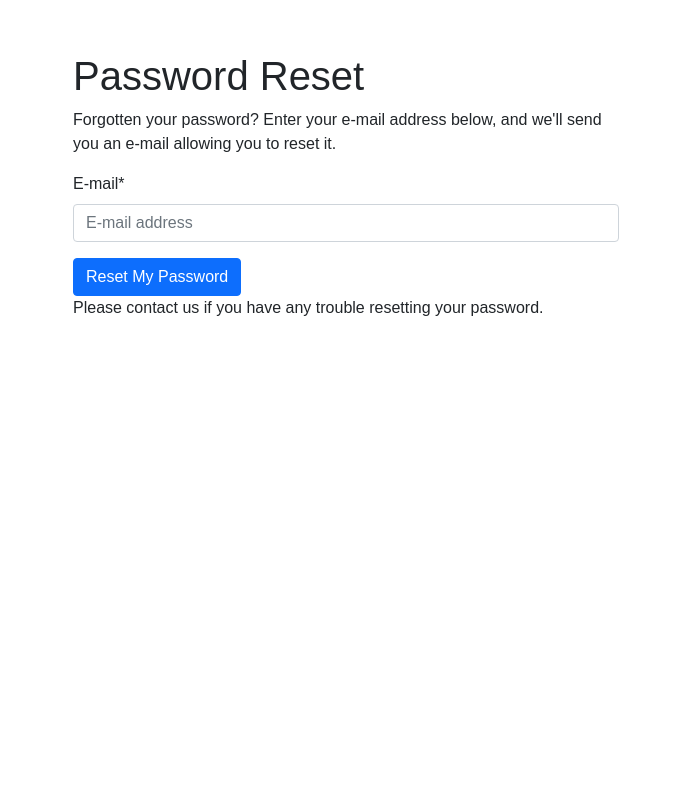
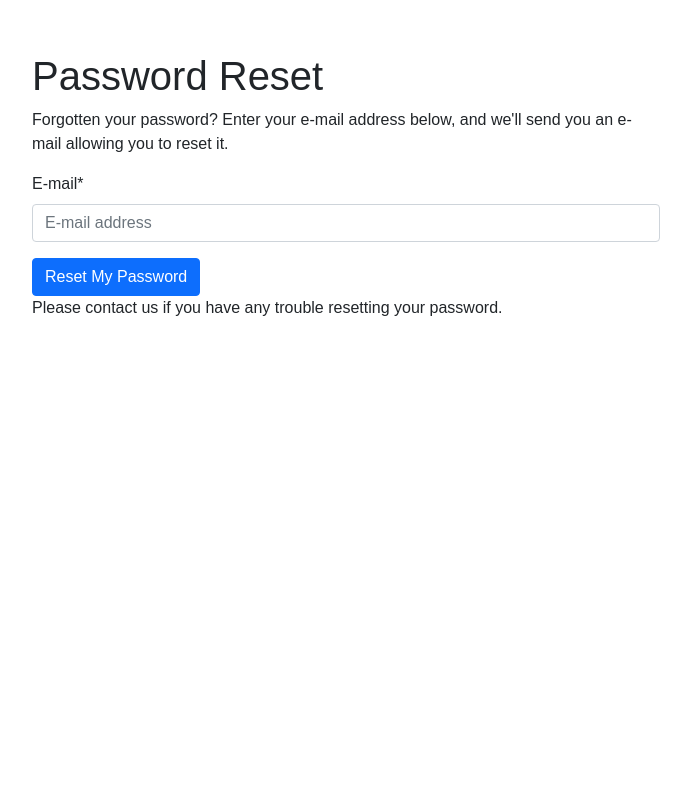
Before and after one commit to tadeoos/house-of-refuge, a Django app: page /accounts/password/reset/ in a window 1280 px wide. Shown: the part 139-943 px from the top of the page, without its empty margins (294-985 px from the left). Run offline with Django 3.2, Linux system fonts and the light colour scheme; parts of the project's set-up code (start-up, migrations or seed data) failed here and were passed over; some libraries are stand-ins or nearby versions; some web fonts are replaced.

Commit message:
removed container from base.html

```diff
--- a/house_of_refuge/templates/base.html
+++ b/house_of_refuge/templates/base.html
@@ -95,7 +95,7 @@
 
     </div>
     {% endif %}
-    <div class="container-xl" {% block container_style %}style="height: 100%"{% endblock %}>
+    <div {% block container_style %}style="height: 100%"{% endblock %}>
 
       {% block content %}
         <p>Use this document as a way to quick start any new project.</p>
```
